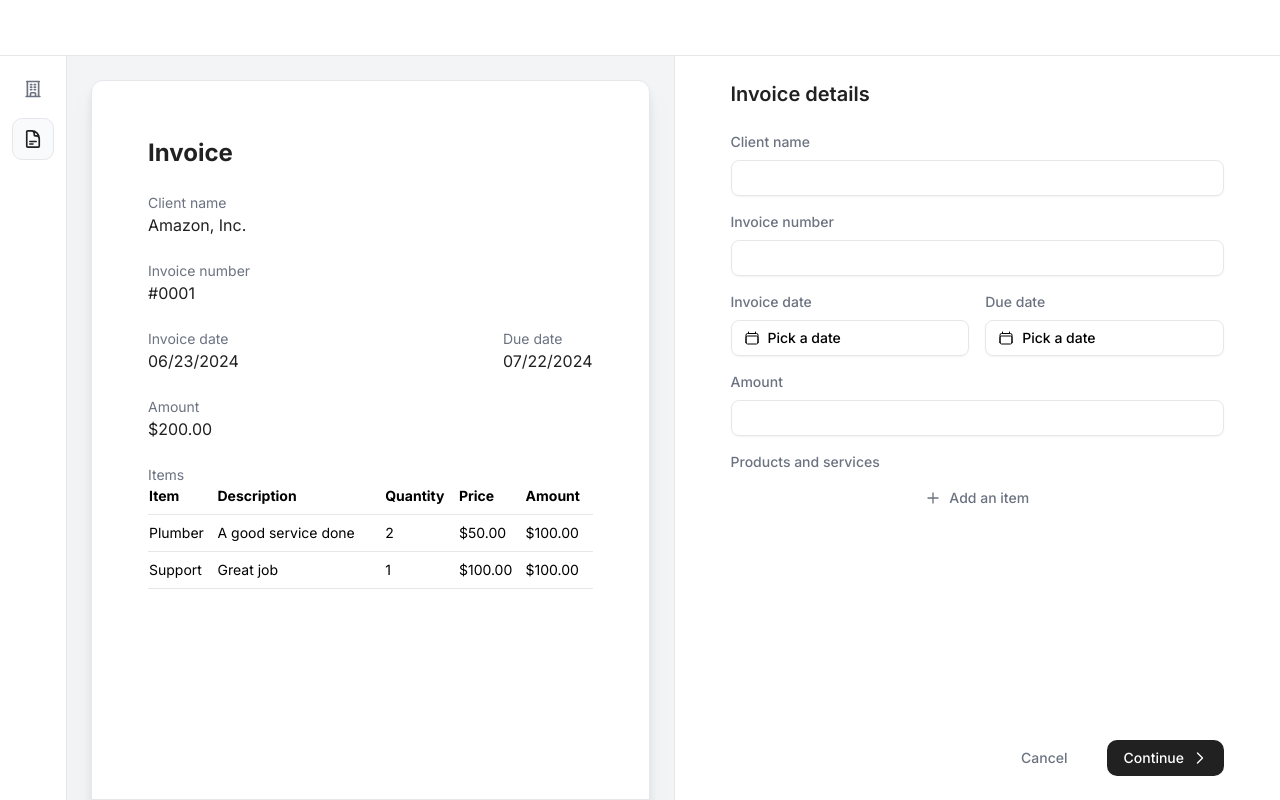
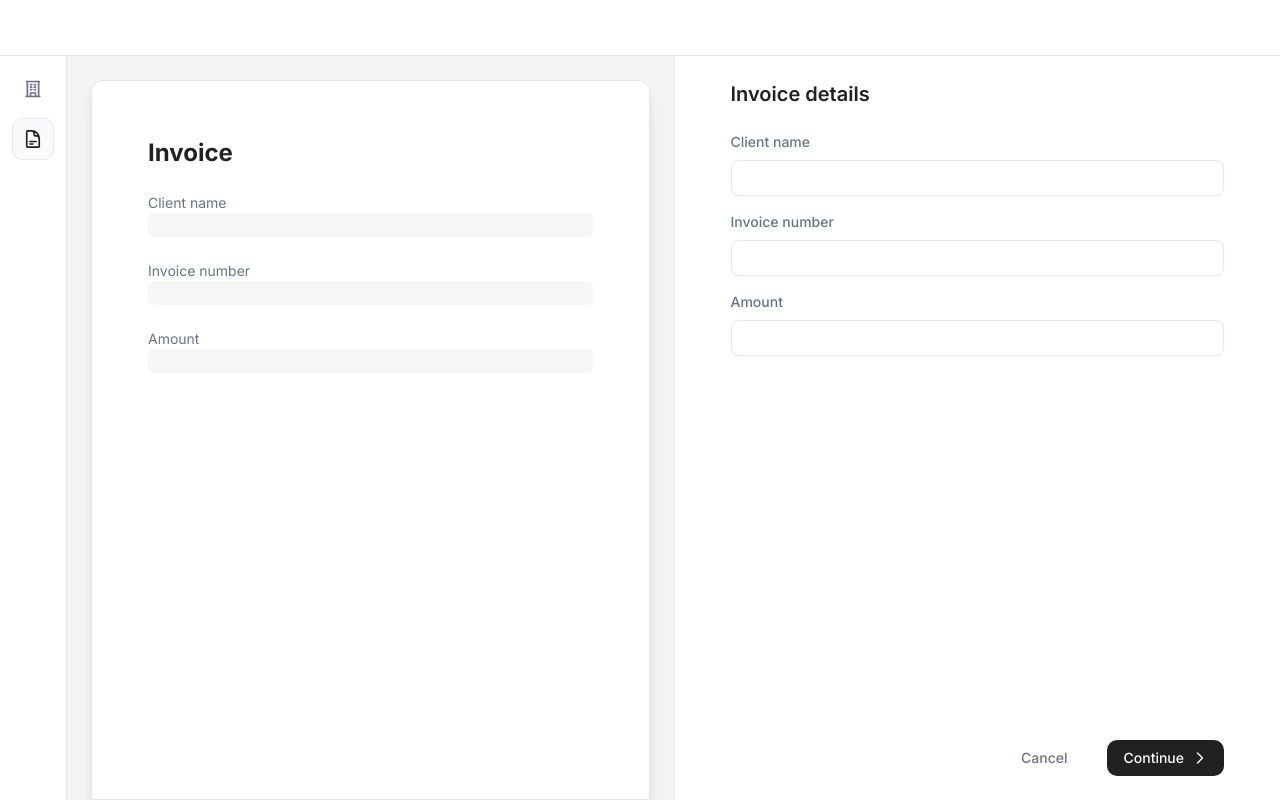
Before and after one commit to marlondebem/vero-frontend, a Next.js app: page /invoices/create-invoice in a window 1280 px wide. Built offline with nearby package versions, Linux system fonts and the light colour scheme.

Commit message:
feat: invoice preview

```diff
--- a/src/app/(dashboard)/invoices/create-invoice/invoice-preview.tsx
+++ b/src/app/(dashboard)/invoices/create-invoice/invoice-preview.tsx
@@ -4,55 +4,15 @@ export function InvoicePreview() {
       <h2 className="text-2xl font-bold mb-6 text-spaceblack">Invoice</h2>
       <div className="mb-6">
         <p className="text-sm text-gray-500">Client name</p>
-        <p className="text-md text-spaceblack">Amazon, Inc.</p>
+        <div className="bg-gray-100 h-6 animate-pulse rounded-md"></div>
       </div>
       <div className="mb-6">
         <p className="text-sm text-gray-500">Invoice number</p>
-        <p className="text-md text-spaceblack">#0001</p>
-      </div>
-      <div className="flex justify-between mb-6">
-        <div>
-          <p className="text-sm text-gray-500">Invoice date</p>
-          <p className="text-md text-spaceblack">06/23/2024</p>
-        </div>
-        <div>
-          <p className="text-sm text-gray-500">Due date</p>
-          <p className="text-md text-spaceblack">07/22/2024</p>
-        </div>
+        <div className="bg-gray-100 h-6 animate-pulse rounded-md"></div>
       </div>
       <div className="mb-6">
         <p className="text-sm text-gray-500">Amount</p>
-        <p className="text-md text-spaceblack">$200.00</p>
-      </div>
-      <div className="mb-6">
-        <p className="text-sm text-gray-500">Items</p>
-        <table className="w-full text-left text-sm border-collapse">
-          <thead>
-            <tr>
-              <th className="border-b pb-2">Item</th>
-              <th className="border-b pb-2">Description</th>
-              <th className="border-b pb-2">Quantity</th>
-              <th className="border-b pb-2">Price</th>
-              <th className="border-b pb-2">Amount</th>
-            </tr>
-          </thead>
-          <tbody>
-            <tr>
-              <td className="pt-2 pb-2 border-b">Plumber</td>
-              <td className="pt-2 pb-2 border-b">A good service done</td>
-              <td className="pt-2 pb-2 border-b">2</td>
-              <td className="pt-2 pb-2 border-b">$50.00</td>
-              <td className="pt-2 pb-2 border-b">$100.00</td>
-            </tr>
-            <tr>
-              <td className="pt-2 pb-2 border-b">Support</td>
-              <td className="pt-2 pb-2 border-b">Great job</td>
-              <td className="pt-2 pb-2 border-b">1</td>
-              <td className="pt-2 pb-2 border-b">$100.00</td>
-              <td className="pt-2 pb-2 border-b">$100.00</td>
-            </tr>
-          </tbody>
-        </table>
+        <div className="bg-gray-100 h-6 animate-pulse rounded-md"></div>
       </div>
     </div>
   )
--- a/src/app/(dashboard)/invoices/create-invoice/page.tsx
+++ b/src/app/(dashboard)/invoices/create-invoice/page.tsx
@@ -1,27 +1,11 @@
-'use client'
-
-import { useState } from "react";
 import { Input } from "@/components/ui/input";
 import { InvoicePreview } from "./invoice-preview";
 import { Label } from "@/components/ui/label";
-import { Datepicker } from "@/components/ui/datepicker";
 import { Button } from "@/components/ui/button";
 import Link from "next/link";
-import { ChevronRightIcon, PlusIcon } from "@heroicons/react/24/outline";
+import { ChevronRightIcon } from "@heroicons/react/24/outline";
 
 export default function CreateInvoice() {
-  const [items, setItems] = useState([])
-
-  const addItem = () => {
-    setItems([...items, ''])
-  }
-
-  const handleItemChange = ({index, value}: any) => {
-    const newItems = [...items];
-    newItems[index] = value;
-    setItems(newItems);
-  }
-
   return (
     <div className="h-full">
       <div className="flex h-full">
@@ -35,41 +19,15 @@ export default function CreateInvoice() {
             <div className="flex flex-col gap-4 h-full">
               <div className="flex flex-col gap-2 font-medium text-spaceblack">
                 <Label htmlFor="client">Client name</Label>
-                <Input type="text" id="client"/>
+                <Input type="text" id="client" />
               </div>
               <div className="flex flex-col gap-2 font-medium">
                 <Label htmlFor="invoice-number">Invoice number</Label>
                 <Input type="text" id="invoice-number" />
               </div>
-              <div className="flex w-full gap-4 justify-between">
-                <div className="flex flex-col w-full gap-2 font-medium">
-                  <Label htmlFor="invoice-date">Invoice date</Label>
-                  <Datepicker />
-                </div>
-                <div className="flex flex-col w-full gap-2 font-medium">
-                  <Label htmlFor="due-date">Due date</Label>
-                  <Datepicker />
-                </div>
-              </div>
               <div className="flex flex-col gap-2 font-medium">
                 <Label htmlFor="amount">Amount</Label>
                 <Input type="number" id="amount" />
-              </div>
-              <div className="flex flex-col gap-2 font-medium">
-                <Label>Products and services</Label>
-                {items.map((item, index) => (
-                  <Input
-                    key={index}
-                    type="text"
-                    value={item}
-                    onChange={(e) => handleItemChange(index, e.target.value)}
-                    className="mb-2"
-                  />
-                ))}
-                <Button color="ghost" type="button" onClick={addItem}>
-                  <PlusIcon className="mr-2 h-4 w-4 stroke-2" />
-                  Add an item
-                </Button>
               </div>
             </div>
             <div className="flex justify-end gap-6">
--- a/src/components/ui/datepicker.tsx
+++ /dev/null
@@ -1,12 +0,0 @@
-import { CalendarIcon } from "@heroicons/react/24/outline";
-
-export function Datepicker() {
-  return (
-    <button
-      className="flex items-center gap-2 h-9 w-full rounded-lg border shadow-sm bg-transparent px-3 py-1 text-sm transition-colors focus-visible:outline-none focus-visible:ring-2 focus-visible:ring-royal"
-    >
-      <CalendarIcon className="h-4" />
-      Pick a date
-    </button>
-  )
-}
```
